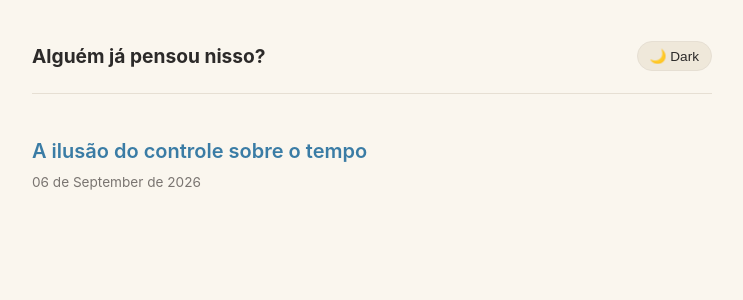
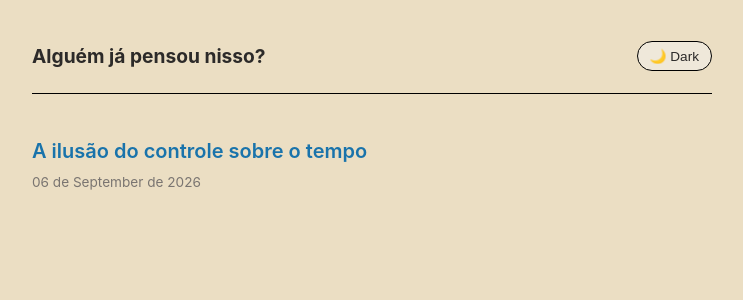
Before and after one commit to Gaxdcn/Has-anyone-thought-of-this-before, a Jekyll site: the page built from index.html, in a window 1280 px wide. Shown: the top 300 px of the page, without its empty margins (268-1011 px from the left). Built offline with Jekyll 4.4.1, drawn with Linux system fonts in a browser that asks for light colours.

Commit message:
Changing color options for light mode

```diff
--- a/_layouts/default.html
+++ b/_layouts/default.html
@@ -7,13 +7,13 @@
     <title>{% if page.title %}{{ page.title }} | {% endif %}{{ site.title }}</title>
     <style>
         :root {
-            --bg-color: #FAF6EE;
+            --bg-color: #EBDEC3;
             /* Amarelo pastel bem clarinho */
             --text-color: #2C2A29;
             /* Grafite suave */
-            --link-color: #3A7CA5;
+            --link-color: #1973ab;
             /* Azul sereno desbotado */
-            --border-color: #E6DFD3;
+            --border-color: #000000;
             /* Linha sutil pastel */
             --meta-color: #7A7571;
             /* Cor para datas/subtítulos */
```
